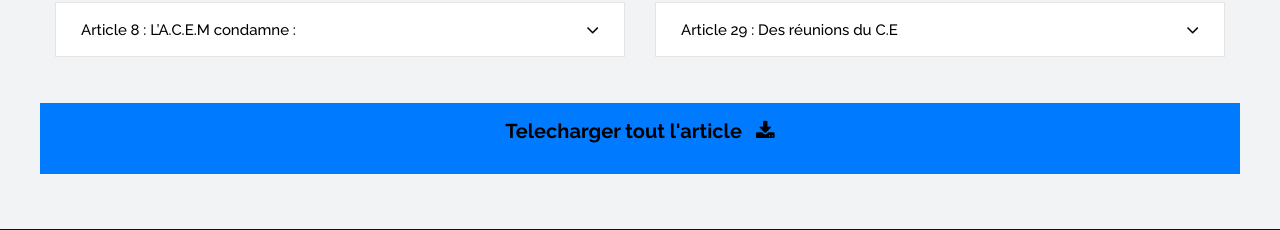
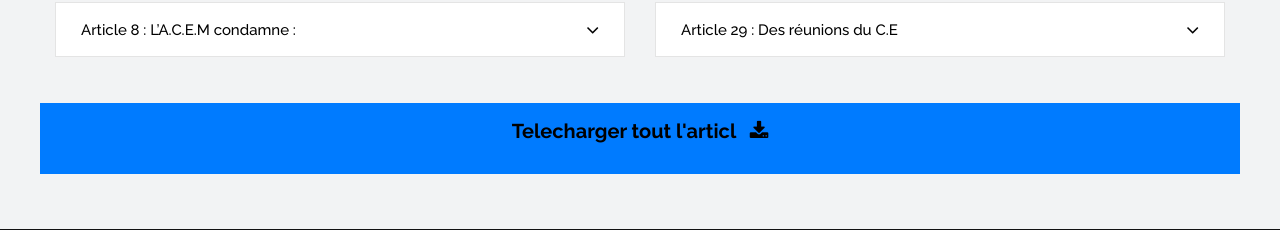
Before and after one commit to Djaloud/Acem, a PHP site: page /article.php in a window 1280 px wide. Shown: the part 1105-1335 px from the top of the page. Run offline with PHP 8.4, Linux system fonts and the light colour scheme; some libraries are stand-ins or nearby versions.

Commit message:
articles

```diff
--- a/article.php
+++ b/article.php
@@ -453,7 +453,7 @@ Article 10 : Le pouvoir de l’A.C.E.M s’exerce par l’intermédiaire de ses
 
     <div class="row" style="margin-bottom: 35px;background-color:#007bff;">
       <div class="col-md-12 cprt1">
-           <p><a href="STATUTS-DE-L-ACEM-2.pdf" target="_blank"><b>Telecharger tout l'article &nbsp;<b> <i class="fa fa-download"></i></a></p>
+           <p><a href="STATUTS-DE-L-ACEM-2.pdf" target="_blank"><b>Telecharger tout l'articl &nbsp;<b> <i class="fa fa-download"></i></a></p>
       </div>
     </div>
 
```
